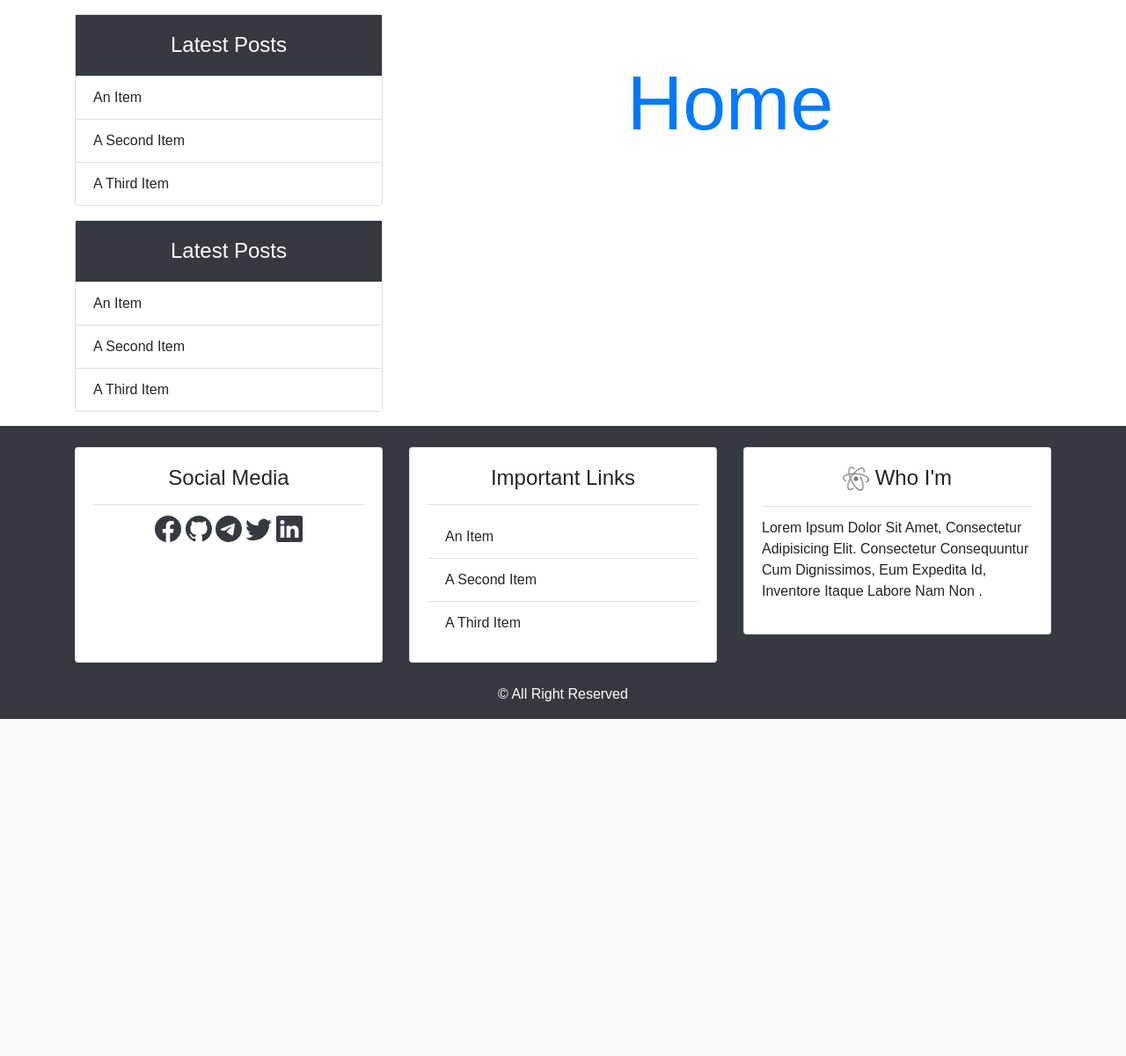
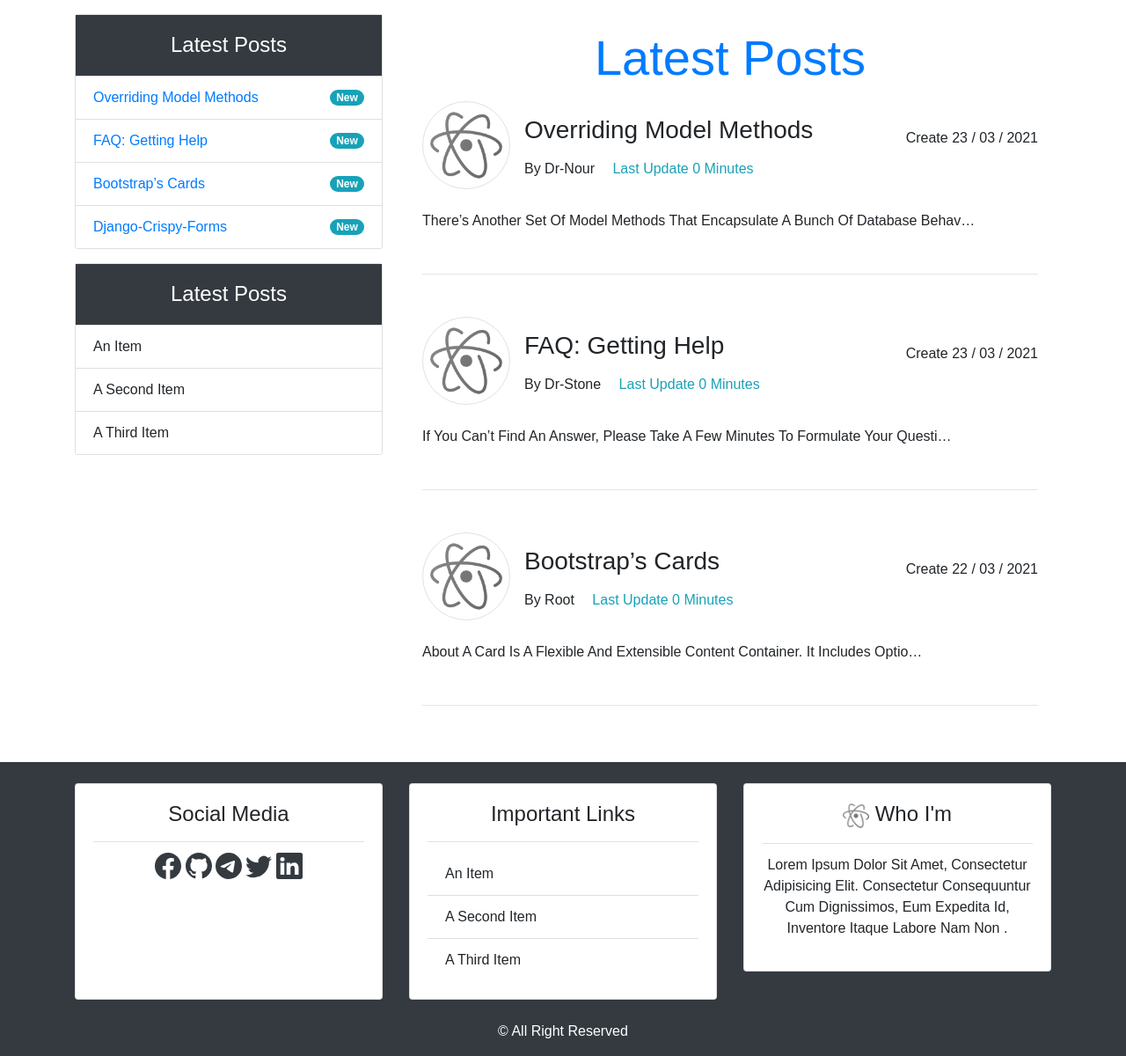
Before and after one commit to Mohammed-Taysser/django-blog, a Django app: page / in a window 1280 px wide. Shown: the part 72-1272 px from the top of the page at 88% size. Before the commit the page ends 889 px from the top, so only its background shows below. Run offline with Django 3.2, Linux system fonts and the light colour scheme; data comes from the database, SQL or seed files in the repository; both versions use the stored data as it was after the commit.

Commit message:
play with slide bar

```diff
--- a/blog_app/templates/blog_app/home.html
+++ b/blog_app/templates/blog_app/home.html
@@ -3,6 +3,18 @@
 
 {% block content %}
     <div class="container">
-        <h3 class="my-5 display-2 text-center text-primary">home</h3>
+{#        <h3 class="my-5 display-2 text-center text-primary">home</h3>#}
+        <h3 class="my-3 display-4 text-center text-primary">latest posts</h3>
+    {% for post in db_objects_posts_3 %}
+        <div class="media my-3 ">
+            <img src="{% static 'blog_app/img/favicon.ico' %}" class="align-self-start mr-3 rounded-circle border-muted border p-2" alt="user {{ post.author }} img" width="100px" height="100px">
+            <div class="media-body pt-3">
+                <h3 class="mt-0 d-flex justify-content-between">{{  post.title }} <span class="h6 pt-3"> create {{ post.date_create|date:'d / m / Y' }}</span></h3>
+                <h6 class="mt-0">by {{  post.author }} <span class="ml-3 text-info">last update {{ post.date_update|timesince }}</span></h6>
+            </div>
+        </div>
+        <p class="mt-4" style="line-height: 1.5;text-align: justify;">{{ post.content|truncatechars:80 }}</p>
+        <hr class="my-5">
+    {% endfor %}
     </div>
 {% endblock content %}
--- a/blog_app/templates/blog_app/parts/_footer.html
+++ b/blog_app/templates/blog_app/parts/_footer.html
@@ -41,8 +41,8 @@
             </div>
             <div class="col-md-4 my-3">
                 <div class="card">
-                    <div class="card-body">
-                        <h4 class="card-title text-center pb-3 border-bottom"><img
+                    <div class="card-body text-center">
+                        <h4 class="card-title  pb-3 border-bottom"><img
                                 src="{% static 'blog_app/img/favicon.ico' %}" alt="logo" width="30px" height="30px"> who i'm</h4>
                         <p>Lorem ipsum dolor sit amet, consectetur adipisicing elit. Consectetur consequuntur cum dignissimos, eum expedita id, inventore itaque labore nam non .</p>
                     </div>
--- a/blog_app/templates/blog_app/parts/_sidebar.html
+++ b/blog_app/templates/blog_app/parts/_sidebar.html
@@ -6,9 +6,9 @@
             <h4 class="card-title mb-0">latest posts</h4>
         </div>
         <ul class="list-group list-group-flush">
-            <li class="list-group-item">An item</li>
-            <li class="list-group-item">A second item</li>
-            <li class="list-group-item">A third item</li>
+            {% for post in db_objects_posts %}
+                <li class="list-group-item d-flex justify-content-between"><a href="#" class="">{{ post.title }} </a> <small class="badge badge-info badge-pill align-self-center">new</small></li>
+            {% endfor %}
         </ul>
     </div>
     <div class="card mt-3">
--- a/blog_app/views.py
+++ b/blog_app/views.py
@@ -1,12 +1,19 @@
-from django.shortcuts import render
-
+from django.shortcuts import render, get_object_or_404
+from . import models
 
 # Create your views here.
 
 
+def detail(request, question_id):
+	question = get_object_or_404(models.Post, pk=question_id)
+	return render(request, '', {'question': question})
+
+
 def home(request):
-	data= {
-		'page_name' : 'home'.title(),
+	data = {
+		'page_name': 'home'.title(),
+		'db_objects_posts': models.Post.objects.all().order_by('-date_update')[:5],
+		'db_objects_posts_3': models.Post.objects.all().order_by('-date_update')[:3],
 	}
 	return render(request, 'blog_app/home.html', data)
 
@@ -15,7 +22,11 @@ def about(request):
 	return render(request, 'blog_app/about.html')
 
 
-def details(request):
+def details(request, post_id):
+	data = {
+		'page_name': 'post-details',
+		'current_post': get_object_or_404(models.Post, pk=post_id),
+	}
 	return render(request, 'blog_app/details.html')
 
 
--- a/blog_site/settings.py
+++ b/blog_site/settings.py
@@ -56,7 +56,7 @@ ROOT_URLCONF = 'blog_site.urls'
 TEMPLATES = [
     {
         'BACKEND': 'django.template.backends.django.DjangoTemplates',
-        'DIRS': [BASE_DIR],
+        'DIRS': [BASE_DIR / 'templates'],
         'APP_DIRS': True,
         'OPTIONS': {
             'context_processors': [
```
Also changed, not shown: blog_app/admin.py (+16 -1 lines), README.md, db.sqlite3.
